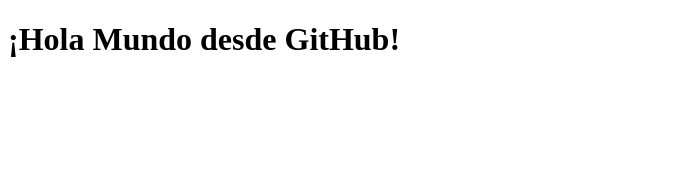
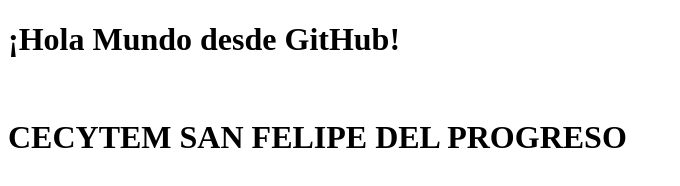
Before and after one commit to AnaLuisa2025/mi-primer-repositorio, a plain HTML site: page index.html in a window 1280 px wide. Shown: the whole page, without its empty margins (0-680 px from the left). Drawn offline with Linux system fonts and the light colour scheme.

Commit message:
agregué mi plantel (San Felipe del Progreso)

```diff
--- a/index.html
+++ b/index.html
@@ -5,5 +5,7 @@
 </head>
 <body>
     <h1>¡Hola Mundo desde GitHub!</h1>
+    <BR>
+    <h1>CECYTEM SAN FELIPE DEL PROGRESO </h1>
 </body>
 </html>
```
